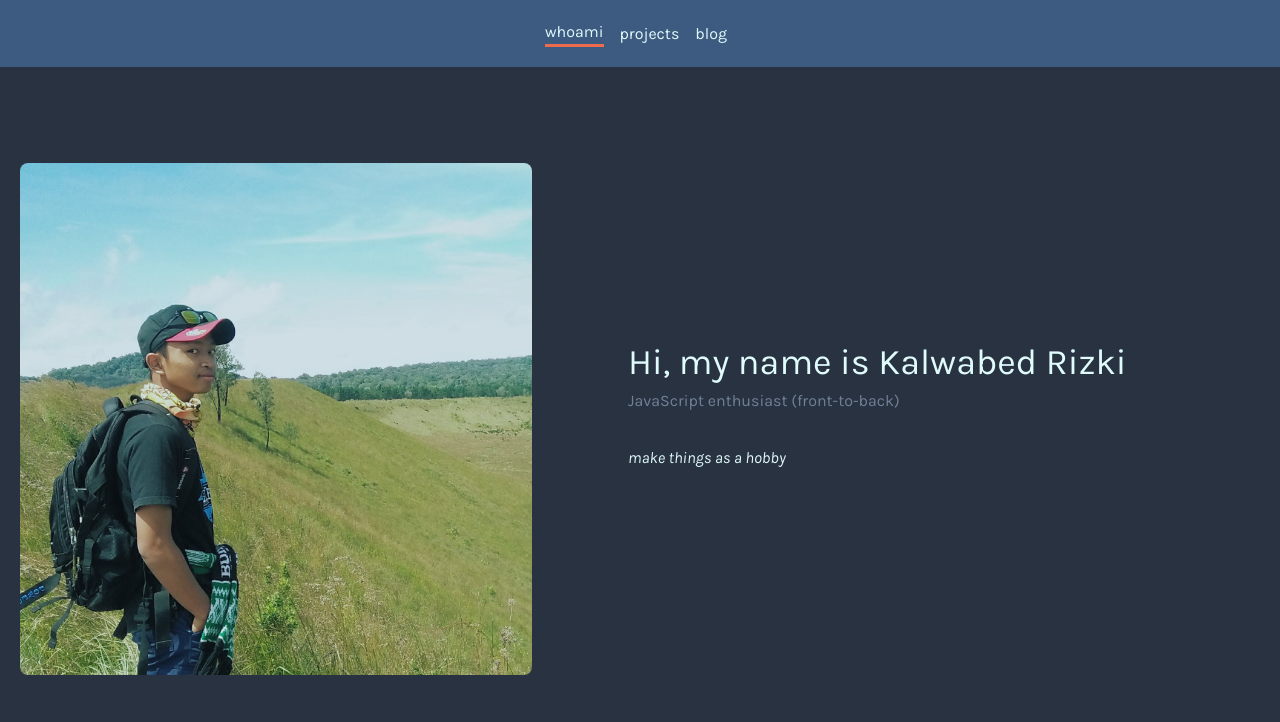
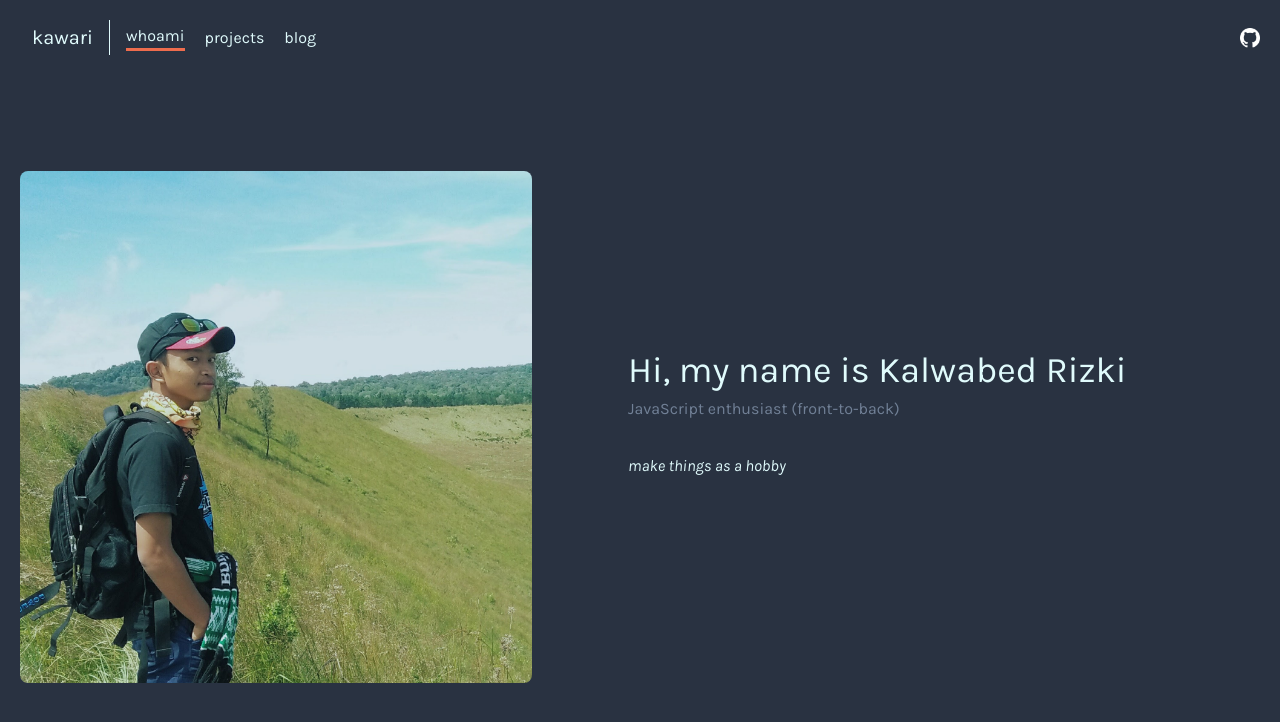
Before and after one commit to kalwabed/kawari.space, a Next.js app: page / in a window 1280 px wide. Shown: the top 722 px of the page. Built offline with nearby package versions, Linux system fonts and the light colour scheme.

Commit message:
👌 IMPROVE: navbar done!

```diff
--- a/src/components/nav.tsx
+++ b/src/components/nav.tsx
@@ -17,17 +17,27 @@ const links = [
 
 export default function Nav({ page = 'whoami' }) {
 	return (
-		<nav>
-			<ul className='flex justify-center items-center p-4 bg-primary'>
-				{links.map(link => (
-					<li className='p-1 mr-2' key={link.label}>
-						<Link href={link.href}>
-							<a className='no-underline'>{link.label}</a>
+		<header>
+			<div className='container mx-auto flex flex-wrap p-5 flex-col md:flex-row items-center bg-dark'>
+				<Link href='/'>
+					<a className='flex title-font font-medium items-center mb-4 md:mb-0'>
+						<span className='ml-3 text-xl'>kawari</span>
+					</a>
+				</Link>
+				<nav className='md:mr-auto md:ml-4 md:py-1 md:pl-4 md:border-l md:border-light flex flex-wrap items-center text-base justify-center'>
+					{links.map(link => (
+						<Link href={link.href} key={link.label}>
+							<a href={link.href} className='mr-5'>
+								{link.label}
+								{link.label === page ? <div className='link-active' /> : null}
+							</a>
 						</Link>
-						<div className={`link${link.label === page ? '-active' : null}`} />
-					</li>
-				))}
-			</ul>
-		</nav>
+					))}
+				</nav>
+				<div className='inline-flex items-center text-base mt-4 md:mt-0'>
+					<img src='/img/github-logo.png' alt='GitHub logo' className='w-5' />
+				</div>
+			</div>
+		</header>
 	)
 }
```
Also changed, not shown: public/img/github-logo.png (added).
